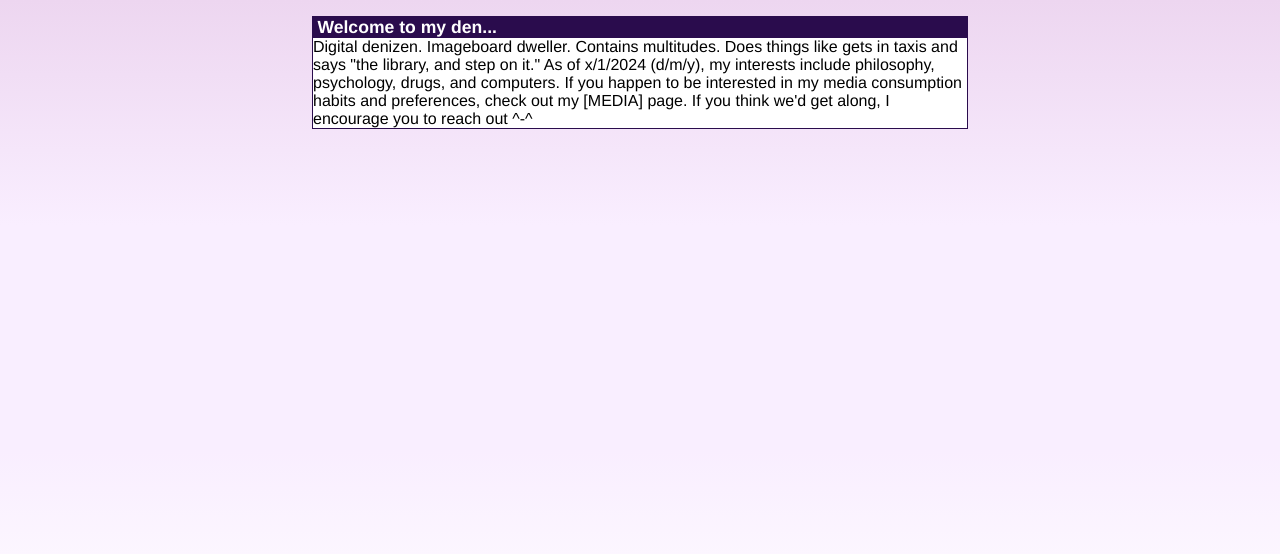
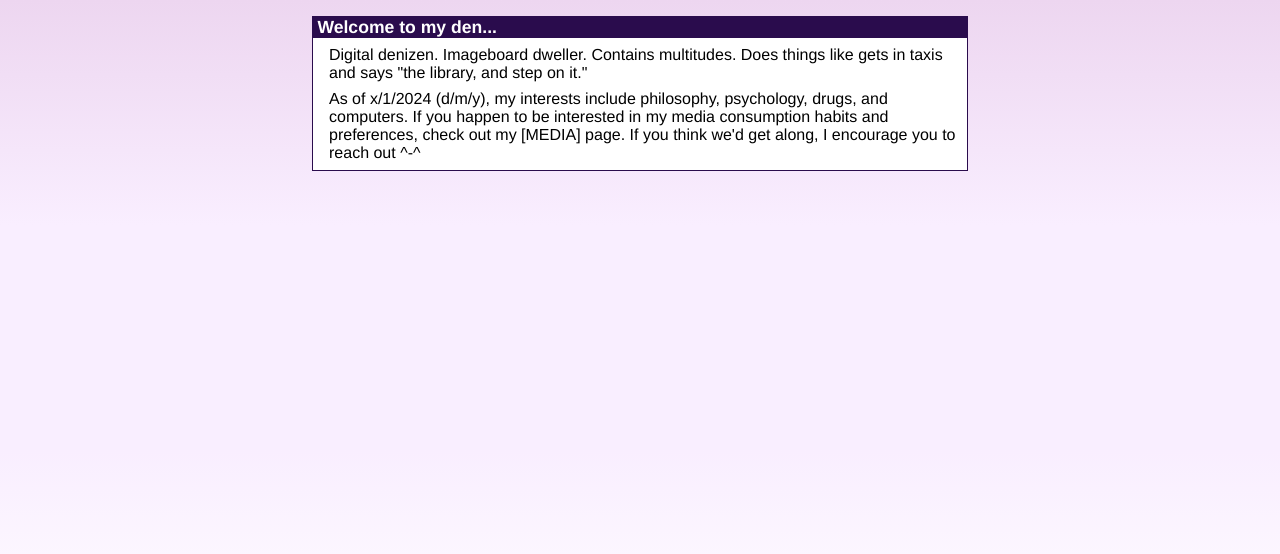
Before and after one commit to birdpath/birdpath.github.io, a Jekyll site: the page built from home.md, in a window 1280 px wide. Shown: the top 554 px of the page. Built offline with Jekyll 4.4.1, drawn with Linux system fonts in a browser that asks for light colours.

```diff
--- a/home.md
+++ b/home.md
@@ -6,7 +6,7 @@ title: Home
   <div class="m_box_bar">
     <h2>Welcome to my den...</h2>
   </div>
-      Digital denizen. Imageboard dweller. Contains multitudes. Does things like gets in taxis and says "the library, and step on it."
-  As of x/1/2024 (d/m/y), my interests include philosophy, psychology, drugs, and computers. If you happen to be interested in my media consumption habits and preferences, check out my [MEDIA] page.
-  If you think we'd get along, I encourage you to reach out ^-^
+      <p> Digital denizen. Imageboard dweller. Contains multitudes. Does things like gets in taxis and says "the library, and step on it." </p>
+      <p> As of x/1/2024 (d/m/y), my interests include philosophy, psychology, drugs, and computers. If you happen to be interested in my media consumption habits and preferences, check out my [MEDIA] page.
+          If you think we'd get along, I encourage you to reach out ^-^ </p>
 </div>
```
